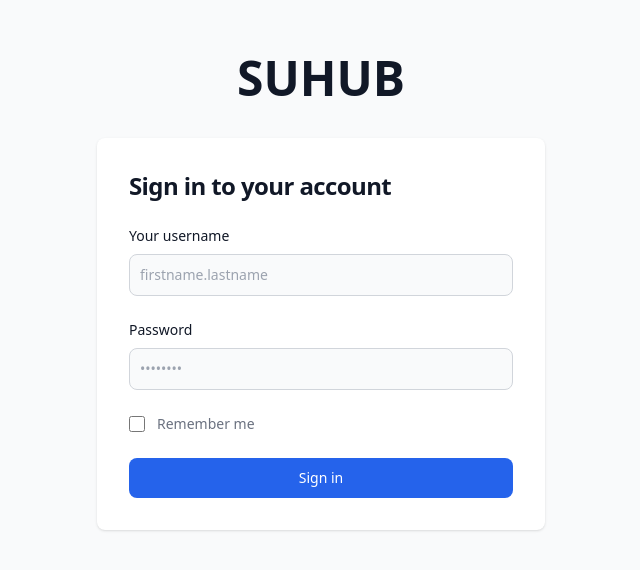
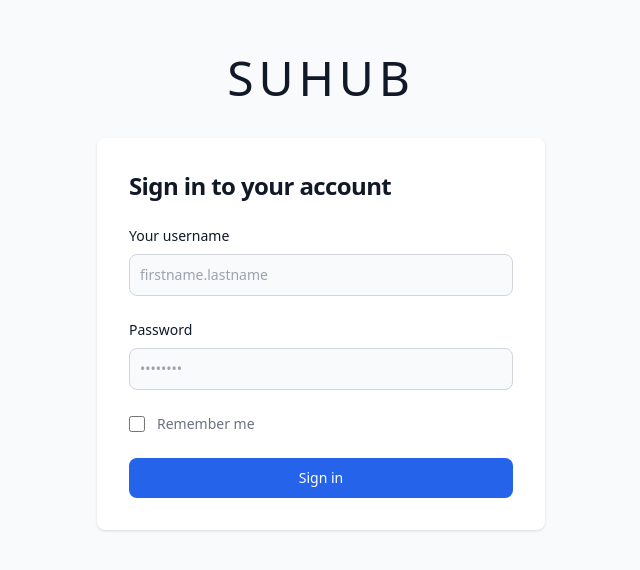
Before and after one commit to ilhaniskurt/suhub, a React (Create React App) app: page / in a window 1280 px wide. Shown: the part 108-678 px from the top of the page, without its empty margins (319-959 px from the left). Built offline with nearby package versions, Linux system fonts and the light colour scheme.

Commit message:
Update SignIn.tsx cssstyling

```diff
--- a/src/screens/SignIn.tsx
+++ b/src/screens/SignIn.tsx
@@ -13,7 +13,7 @@ const SignIn = () => {
   return (
     <section className="bg-gray-50 dark:bg-gray-900">
       <div className="flex flex-col items-center justify-center px-6 py-8 mx-auto md:h-screen lg:py-0">
-        <h1 className="flex items-center mb-9 text-5xl font-semibold text-gray-900 dark:text-white">
+        <h1 className="flex items-center mb-9 text-5xl font-light tracking-widest text-gray-900 dark:text-white">
           SUHUB
         </h1>
         <div className="w-full bg-white rounded-lg shadow dark:border md:mt-0 sm:max-w-md xl:p-0 dark:bg-gray-800 dark:border-gray-700">
```
